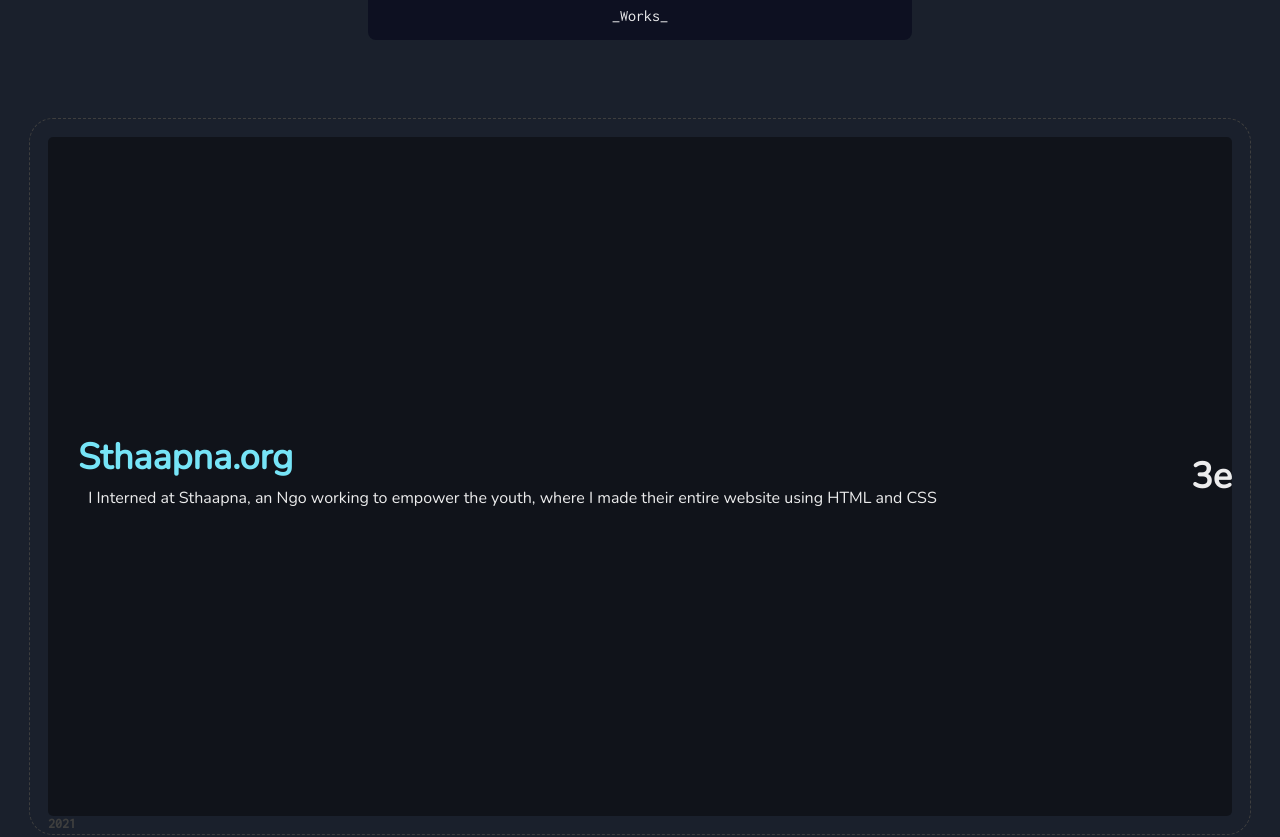
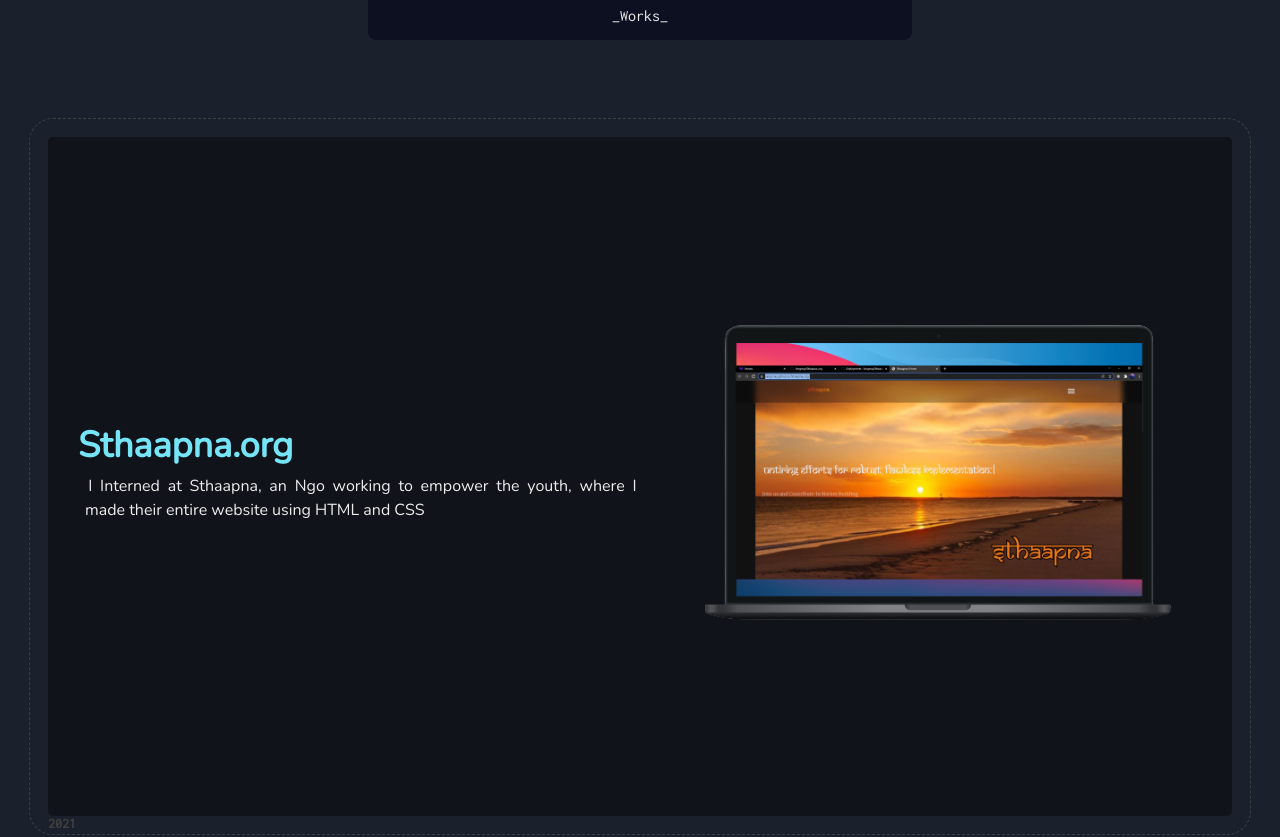
Before and after one commit to Vangmay/binary-pagesv2.0, a Next.js app: page /Works in a window 1280 px wide. Shown: the part 420-1257 px from the top of the page. Built offline with nearby package versions, Linux system fonts and the light colour scheme.

Commit message:
almost done

```diff
--- a/components/misc/model.js
+++ b/components/misc/model.js
@@ -2,7 +2,7 @@ import { useState, useEffect, useRef, useCallback } from 'react'
 import * as THREE from 'three'
 import { OrbitControls } from 'three/examples/jsm/controls/OrbitControls'
 import { loadGLTFModel } from './loadModel'
-import { modelSpinner,Container } from './modelLoader'
+import { Container } from './modelLoader'
 
 const model = () => {
     const useContainer = useRef()
--- a/pages/Works.js
+++ b/pages/Works.js
@@ -5,13 +5,17 @@ import {
     useColorModeValue,
     HStack,
     VStack,
-    Link
+    Link,
+    Center,
+    Img
 } from '@chakra-ui/react'
 import React from 'react'
 import { Paragraph } from '../components/text/paragraph'
 import { motion} from "framer-motion";
 import { Magazine} from '../components/misc/magazine';
 import ImageBox from '../components/misc/ImageBox'
+import dynamic from 'next/dynamic';
+import Loader from '../components/misc/modelLoader';
 export default function Works() {
     const bg= useColorModeValue('rgba(196,166,232,0.5)','rgba(13, 16, 33)')
     const title=useColorModeValue('light','dark')
@@ -133,7 +137,9 @@ export default function Works() {
                             I Interned at Sthaapna, an Ngo working to empower the youth, where I made their entire website using HTML and CSS
                         </Paragraph>
                     </Box>
-                    <Heading>3e</Heading>
+                    <Center w='100%' h='100%'  textAlign='center' >
+                        <Img src='/Images/Mockupp.png' />
+                    </Center>
                 </HStack>
             </VStack>
             </motion.div>
```
Also changed, not shown: public/Images/Mockupp.png (added).
